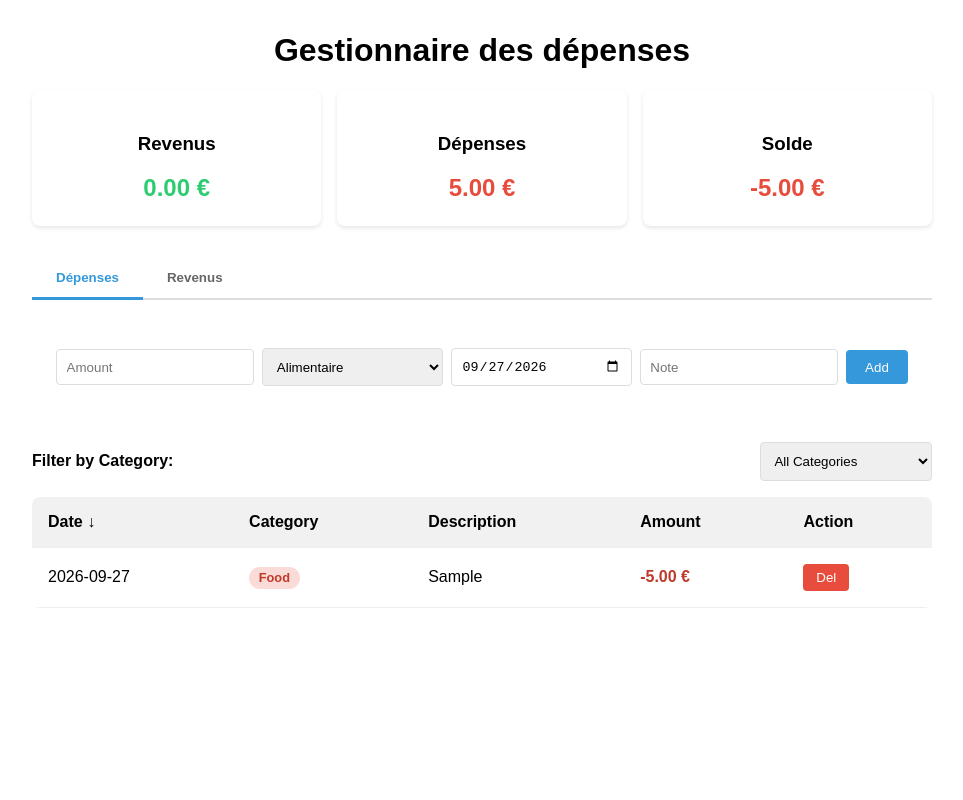
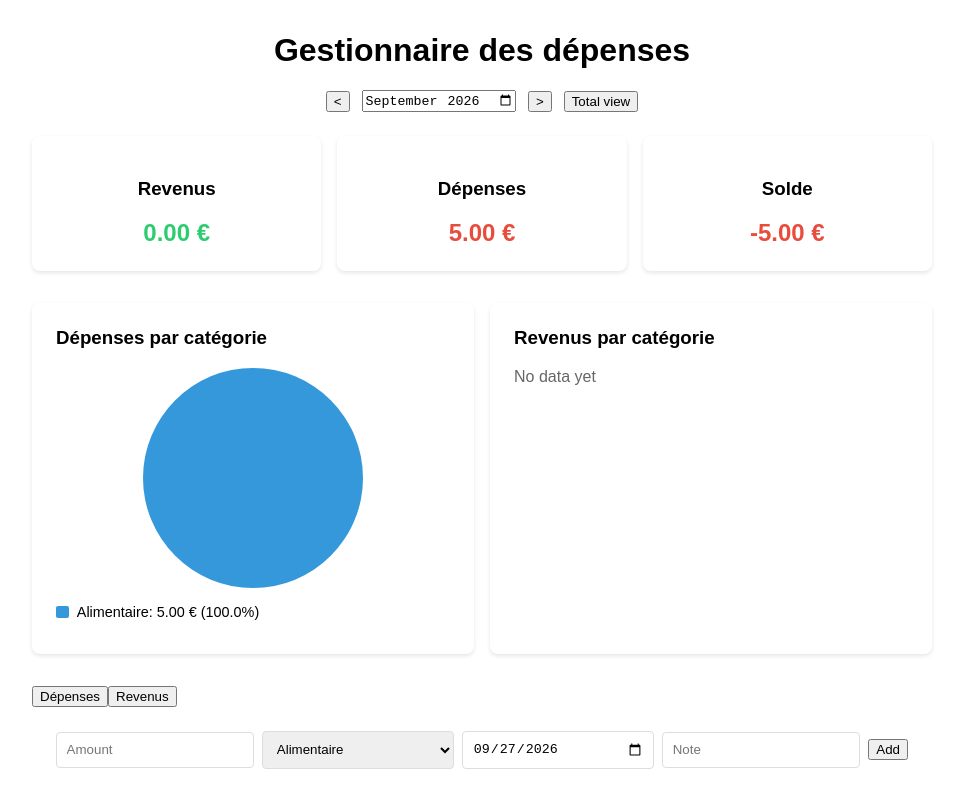
Before and after one commit to BlueDax/projects, a React (Create React App) app in the folder tracker-finance/: page / in a window 1280 px wide. Both pictures are taken after typing "5", "Sample" into the empty fields and a click on the button "Add". Shown: the top 800 px of the page, without its empty margins (158-1121 px from the left). Built offline with nearby package versions, Linux system fonts and the light colour scheme.

Commit message:
Piechart, monthly view and UI

```diff
--- a/tracker-finance/src/App.js
+++ b/tracker-finance/src/App.js
@@ -10,19 +10,158 @@ const CATEGORIES = [
   "Autres",
 ];
 
+const CHART_COLORS = [
+  "#3498db",
+  "#e67e22",
+  "#9b59b6",
+  "#1abc9c",
+  "#f1c40f",
+  "#e74c3c",
+  "#34495e",
+];
+
+function getMonthValue(date) {
+  return `${date.getFullYear()}-${String(date.getMonth() + 1).padStart(2, "0")}`;
+}
+
+function getSectorPath(startAngle, endAngle, radius) {
+  const startX = 100 + radius * Math.cos((startAngle * Math.PI) / 180);
+  const startY = 100 + radius * Math.sin((startAngle * Math.PI) / 180);
+  const endX = 100 + radius * Math.cos((endAngle * Math.PI) / 180);
+  const endY = 100 + radius * Math.sin((endAngle * Math.PI) / 180);
+  const largeArc = endAngle - startAngle > 180 ? 1 : 0;
+
+  return `M 100 100 L ${startX} ${startY} A ${radius} ${radius} 0 ${largeArc} 1 ${endX} ${endY} Z`;
+}
+
+function CategoryPieChart({ title, label, data, total }) {
+  let currentAngle = -90;
+
+  return (
+    <section style={styles.chartCard}>
+      <h3 style={{ marginTop: 0 }}>{title}</h3>
+      {data.length === 0 ? (
+        <p style={{ color: "#666" }}>No data yet</p>
+      ) : (
+        <div style={styles.chartContent}>
+          <svg
+            viewBox="0 0 200 200"
+            role="img"
+            aria-label={`${label} breakdown by category`}
+            style={styles.pie}
+          >
+            <title>{title}</title>
+            {data.length === 1 ? (
+              <circle
+                cx="100"
+                cy="100"
+                r="100"
+                fill={CHART_COLORS[0]}
+              />
+            ) : (
+              data.map((item, index) => {
+                const endAngle = currentAngle + (item.amount / total) * 360;
+                const path = getSectorPath(currentAngle, endAngle, 100);
+                currentAngle = endAngle;
+
+                return (
+                  <path
+                    key={item.category}
+                    d={path}
+                    fill={CHART_COLORS[index % CHART_COLORS.length]}
+                    stroke="#fff"
+                    strokeWidth="1"
+                  >
+                    <title>
+                      {item.category}: {item.amount.toFixed(2)} € (
+                      {((item.amount / total) * 100).toFixed(1)}%)
+                    </title>
+                  </path>
+                );
+              })
+            )}
+          </svg>
+          <ul style={styles.chartLegend}>
+            {data.map((item, index) => (
+              <li key={item.category} style={styles.legendItem}>
+                <span
+                  aria-hidden="true"
+                  style={{
+                    ...styles.legendSwatch,
+                    background: CHART_COLORS[index % CHART_COLORS.length],
+                  }}
+                />
+                <span>
+                  {item.category}: {item.amount.toFixed(2)} € (
+                  {((item.amount / total) * 100).toFixed(1)}%)
+                </span>
+              </li>
+            ))}
+          </ul>
+        </div>
+      )}
+    </section>
+  );
+}
+
 // Simple inline styles for brevity
 const styles = {
   container: {
     maxWidth: "900px",
     margin: "2rem auto",
     padding: "0 1rem",
-    fontFamily: "sans-serif",
+    fontFamily: 'sans-serif',
   },
   dashboard: {
     display: "flex",
     gap: "1rem",
     marginBottom: "2rem",
     flexWrap: "wrap",
+  },
+  charts: {
+    display: "flex",
+    gap: "1rem",
+    marginBottom: "2rem",
+    flexWrap: "wrap",
+  },
+  chartCard: {
+    background: "#fff",
+    padding: "1.5rem",
+    borderRadius: "8px",
+    boxShadow: "0 2px 4px rgba(0,0,0,0.1)",
+    flex: "1 1 320px",
+    minWidth: 0,
+  },
+  chartContent: {
+    display: "flex",
+    alignItems: "center",
+    justifyContent: "center",
+    gap: "1rem",
+    flexWrap: "wrap",
+  },
+  pie: {
+    width: "min(100%, 220px)",
+    height: "auto",
+    flex: "0 1 220px",
+  },
+  chartLegend: {
+    listStyle: "none",
+    margin: 0,
+    padding: 0,
+    flex: "1 1 180px",
+  },
+  legendItem: {
+    display: "flex",
+    alignItems: "center",
+    gap: "0.5rem",
+    marginBottom: "0.6rem",
+    fontSize: "0.9rem",
+  },
+  legendSwatch: {
+    width: "0.8rem",
+    height: "0.8rem",
+    borderRadius: "2px",
+    flexShrink: 0,
   },
   card: {
     background: "#fff",
@@ -32,23 +171,13 @@ const styles = {
     flex: 1,
     textAlign: "center",
   },
-  tabs: {
+  periodControls: {
     display: "flex",
-    borderBottom: "2px solid #ddd",
+    alignItems: "center",
+    justifyContent: "center",
+    gap: "0.75rem",
+    flexWrap: "wrap",
     marginBottom: "1.5rem",
-  },
-  tabBtn: {
-    padding: "0.75rem 1.5rem",
-    border: "none",
-    background: "none",
-    cursor: "pointer",
-    fontWeight: "bold",
-    color: "#666",
-  },
-  activeTab: {
-    color: "#3498db",
-    borderBottom: "3px solid #3498db",
-    marginBottom: "-2px",
   },
   form: {
     background: "#fff",
@@ -89,9 +218,12 @@ function App() {
     return saved ? JSON.parse(saved) : [];
   });
 
+  const [selectedMonth, setSelectedMonth] = useState(() =>
+    getMonthValue(new Date()),
+  );
   const [type, setType] = useState("expenses"); // 'expenses' or 'income'
   const [amount, setAmount] = useState("");
-  const [category, setCategory] = useState("Food");
+  const [category, setCategory] = useState("Alimentaire");
   const [date, setDate] = useState(new Date().toISOString().split("T")[0]);
   const [desc, setDesc] = useState("");
   const [selectedCategory, setSelectedCategory] = useState("All");
@@ -100,6 +232,19 @@ function App() {
     direction: "desc",
   });
 
+  const changeMonth = (month) => {
+    setSelectedMonth(month);
+    if (date.slice(0, 7) !== month) {
+      setDate(`${month}-01`);
+    }
+  };
+
+  const shiftMonth = (offset) => {
+    const [year, month] = selectedMonth.split("-").map(Number);
+    const nextMonth = new Date(year, month - 1 + offset, 1);
+    changeMonth(getMonthValue(nextMonth));
+  };
+
   // Save whenever transactions change
   useEffect(() => {
     localStorage.setItem("myFinanceData", JSON.stringify(transactions));
@@ -107,12 +252,16 @@ function App() {
 
   const addTransaction = (e) => {
     e.preventDefault();
+    const parsedAmount = Number(amount);
     if (!amount || !date) return alert("Please fill amount and date");
+    if (!Number.isFinite(parsedAmount) || parsedAmount <= 0) {
+      return alert("Amount must be a positive number");
+    }
 
     const newTx = {
       id: Date.now(),
       type,
-      amount: parseFloat(amount),
+      amount: parsedAmount,
       category,
       date,
       description: desc,
@@ -137,7 +286,12 @@ function App() {
     setSortConfig({ key, direction });
   };
   // Calculations
-  const totals = transactions.reduce(
+  const periodTransactions = selectedMonth
+    ? transactions.filter((transaction) =>
+        transaction.date.startsWith(selectedMonth),
+      )
+    : transactions;
+  const totals = periodTransactions.reduce(
     (acc, t) => {
       if (t.type === "income") acc.inc += t.amount;
       else acc.exp += t.amount;
@@ -146,8 +300,24 @@ function App() {
     { inc: 0, exp: 0 },
   );
   const balance = totals.inc - totals.exp;
+  const categoryTotals = (transactionType) =>
+    periodTransactions
+      .filter((transaction) => transaction.type === transactionType)
+      .reduce((categories, transaction) => {
+        categories[transaction.category] =
+          (categories[transaction.category] || 0) + transaction.amount;
+        return categories;
+      }, {});
+  const expenseTotalByCategory = categoryTotals("expenses");
+  const incomeTotalByCategory = categoryTotals("income");
+  const expenseData = Object.entries(expenseTotalByCategory)
+    .map(([category, amount]) => ({ category, amount }))
+    .filter((item) => item.amount > 0);
+  const incomeData = Object.entries(incomeTotalByCategory)
+    .map(([category, amount]) => ({ category, amount }))
+    .filter((item) => item.amount > 0);
 
-  const list = [...transactions] // Create a copy to avoid mutating state
+  const list = [...periodTransactions] // Create a copy to avoid mutating state
     .filter((t) => t.type === type)
     .filter(
       (t) => selectedCategory === "All" || t.category === selectedCategory,
@@ -172,6 +342,56 @@ function App() {
   return (
     <div style={styles.container}>
       <h1 align="center">Gestionnaire des dépenses</h1>
+
+      <div
+        className="periodControls"
+        style={styles.periodControls}
+        aria-label="View period"
+      >
+        {selectedMonth && (
+          <>
+            <button
+              type="button"
+              aria-label="Previous month"
+              className="button button--icon"
+              onClick={() => shiftMonth(-1)}
+            >
+              &lt;
+            </button>
+            <input
+              type="month"
+              aria-label="Selected month"
+              value={selectedMonth}
+              onChange={(event) => changeMonth(event.target.value)}
+            />
+            <button
+              type="button"
+              aria-label="Next month"
+              className="button button--icon"
+              onClick={() => shiftMonth(1)}
+            >
+              &gt;
+            </button>
+          </>
+        )}
+        <button
+          type="button"
+          aria-pressed={!selectedMonth}
+          className="button button--period"
+          onClick={() => setSelectedMonth(null)}
+        >
+          Total view
+        </button>
+        {!selectedMonth && (
+          <button
+            type="button"
+            className="button button--period"
+            onClick={() => changeMonth(getMonthValue(new Date()))}
+          >
+            Current month
+          </button>
+        )}
+      </div>
 
       {/* Dashboard */}
       <div style={styles.dashboard}>
@@ -205,23 +425,36 @@ function App() {
         </div>
       </div>
 
+      <div style={styles.charts}>
+        <CategoryPieChart
+          title="Dépenses par catégorie"
+          label="Expense"
+          data={expenseData}
+          total={totals.exp}
+        />
+        <CategoryPieChart
+          title="Revenus par catégorie"
+          label="Income"
+          data={incomeData}
+          total={totals.inc}
+        />
+      </div>
+
       {/* Tabs */}
-      <div style={styles.tabs}>
+      <div className="tabs">
         <button
+          type="button"
+          className={`button button--tab${type === "expenses" ? " is-active" : ""}`}
+          aria-pressed={type === "expenses"}
           onClick={() => setType("expenses")}
-          style={{
-            ...styles.tabBtn,
-            ...(type === "expenses" ? styles.activeTab : {}),
-          }}
         >
           Dépenses
         </button>
         <button
+          type="button"
+          className={`button button--tab${type === "income" ? " is-active" : ""}`}
+          aria-pressed={type === "income"}
           onClick={() => setType("income")}
-          style={{
-            ...styles.tabBtn,
-            ...(type === "income" ? styles.activeTab : {}),
-          }}
         >
           Revenus
         </button>
@@ -232,8 +465,14 @@ function App() {
         <input
           type="number"
           placeholder="Amount"
+          min="0.01"
+          step="0.01"
           value={amount}
-          onChange={(e) => setAmount(e.target.value)}
+          onChange={(e) => {
+            if (e.target.value === "" || Number(e.target.value) > 0) {
+              setAmount(e.target.value);
+            }
+          }}
           style={styles.input}
           required
         />
@@ -264,14 +503,7 @@ function App() {
         />
         <button
           type="submit"
-          style={{
-            padding: "0.6rem 1.2rem",
-            background: "#3498db",
-            color: "#fff",
-            border: "none",
-            borderRadius: "4px",
-            cursor: "pointer",
-          }}
+          className="button button--primary"
         >
           Add
         </button>
@@ -414,17 +646,11 @@ function App() {
               </td>
               <td style={styles.thTd}>
                 <button
+                  type="button"
+                  className="button button--danger"
                   onClick={() => handleDelete(t.id)}
-                  style={{
-                    background: "#e74c3c",
-                    color: "#fff",
-                    border: "none",
-                    padding: "0.4rem 0.8rem",
-                    borderRadius: "4px",
-                    cursor: "pointer",
-                  }}
                 >
-                  Del
+                  Delete
                 </button>
               </td>
             </tr>
```
